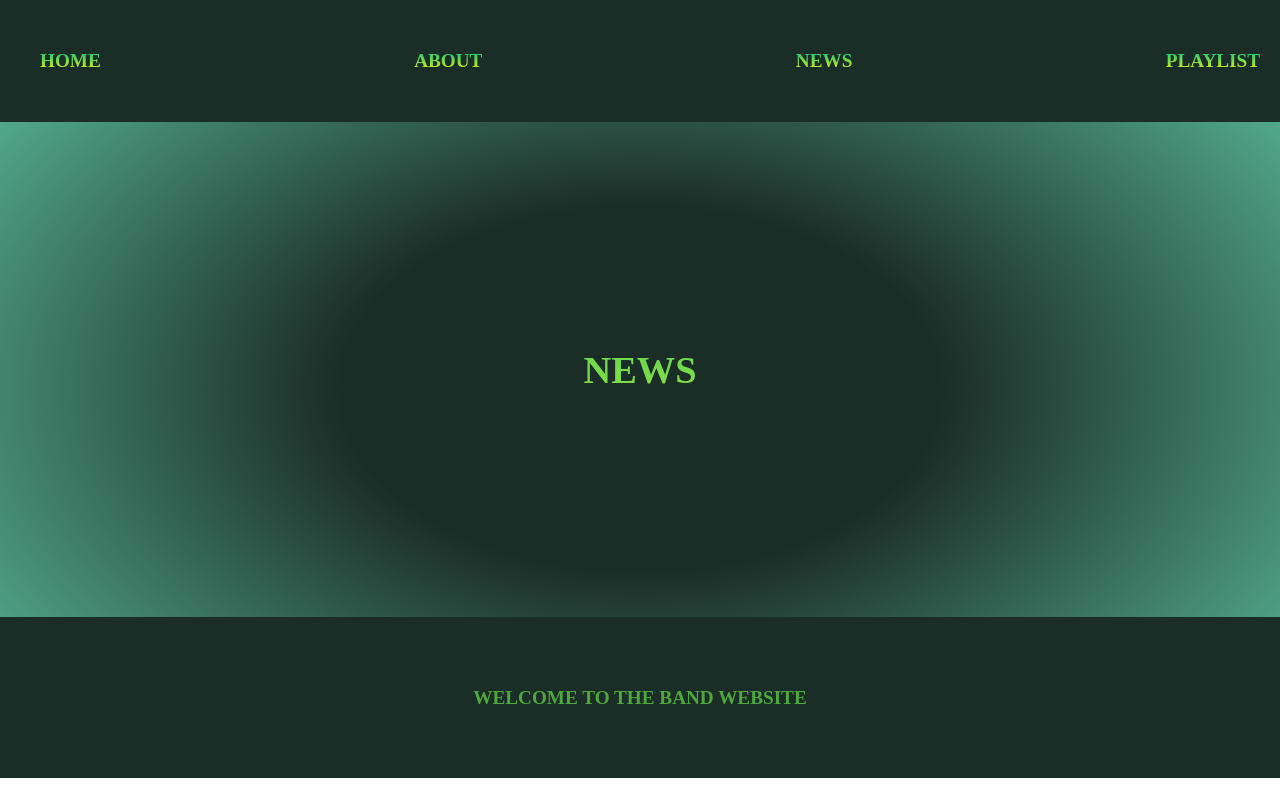
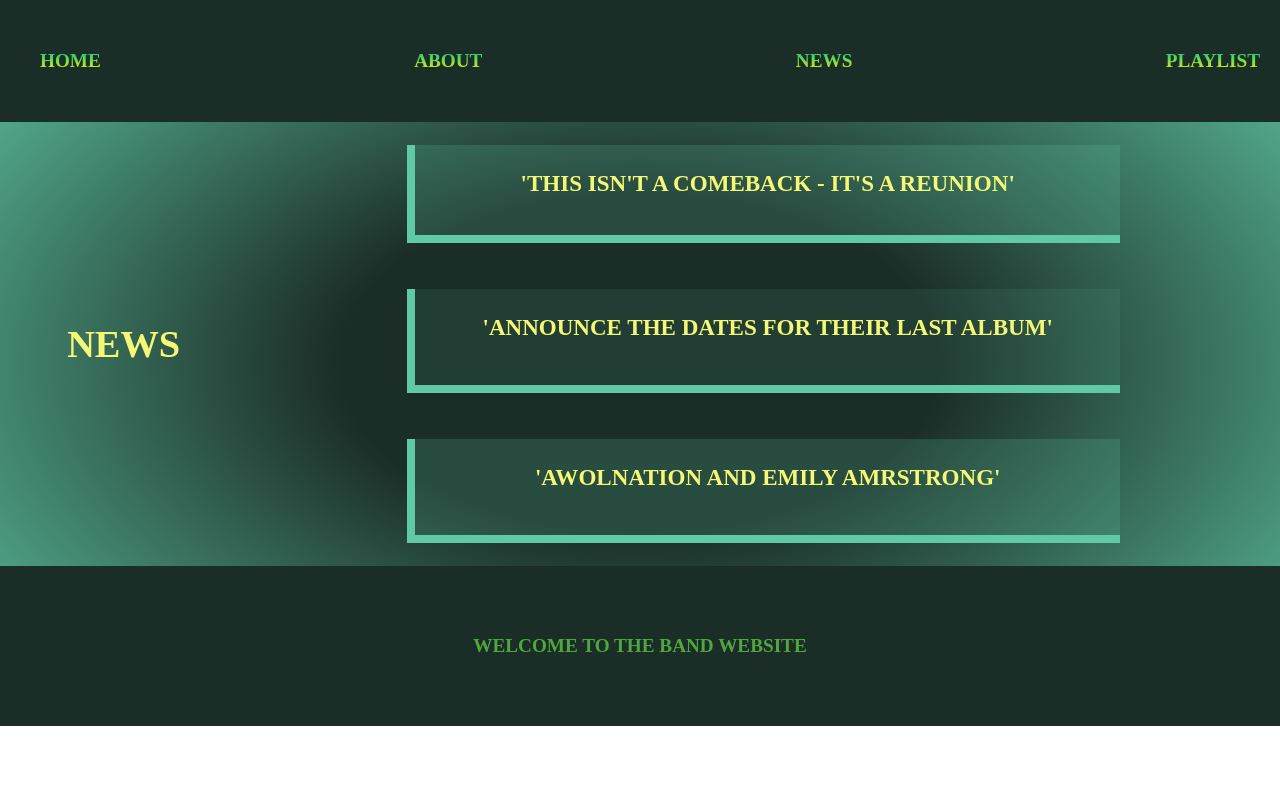
Before and after one commit to Sverde22/Repositorio, an Astro site: page /News in a window 1280 px wide. Built offline with nearby package versions, Linux system fonts and the light colour scheme; Astro itself is replaced by a stand-in of ours.

Commit message:
Many changes added

```diff
--- a/src/pages/News.astro
+++ b/src/pages/News.astro
@@ -16,8 +16,11 @@
 		<li><a href="/News">News</a></li>
 		<li><a href="/Playlist">Playlist</a></li>
 	</ul>
-	<div class="Back">
-	<h1 class="News"><a href="/News/New"> News </a></h1>
+	<div class="Back1">
+	<h1 class="News"> News </h1>
+    <p class="News1"><a href="/News/New">'This isn't a comeback - it's a reunion'</a></p>
+    <p class="News2"><a href="/News/New2">'Announce the dates for their last album'</a></p>
+    <p class="News3"><a href="/News/New3">'Awolnation and Emily Amrstrong'</a></p>
     </div>
 	<footer>
 		<p>Welcome to the Band Website</p>
@@ -25,18 +28,79 @@
 </div>
 <style>
 	.News{
-		background-image:  linear-gradient(rgba(1, 197, 135, 0.984), #ecf00d);
-		background-clip: text;
-		-webkit-text-fill-color: transparent;
-		background-color: rgba(1, 197, 135, 0.984);
+		color: #f5f874;
 		padding-top: 200px;
 	    padding-bottom: 200px;
 	    text-transform: uppercase;
+        grid-row: 1 / 9;
+        grid-column: 1 / 2;
+        margin: 0%;
 	}
-	.Back{
+	.Back1{
 		text-align: center;
 		font-size: larger;
+        display: grid;
 	}
+    .News1{
+        border: 0.5rem,solid,rgb(96, 201, 166);
+        border-top: none;
+        border-right: none;
+        margin-left: 10rem;
+        margin-right: 10rem;
+        grid-row: 1 / 3;
+        grid-column: 2;
+        padding-top: 25px;
+        padding-bottom: 25px;
+        background: rgb(96 201 166 / 20%);
+        text-transform: uppercase;
+        font-size: larger;
+        font-weight: bold;
+    }
+    .News1 a{
+        text-decoration: none;
+        color: #f5f874;
+    }
+    .News2{
+        border: 0.5rem,solid,rgb(96, 201, 166);
+        border-top: none;
+        border-right: none;
+        margin-left: 10rem;
+        margin-right: 10rem;
+        grid-row: 3 / 6;
+        grid-column: 2;
+        padding-top: 25px;
+        padding-bottom: 25px;
+        text-transform: uppercase;
+        color: #f5f874;
+        background: rgb(96 201 166 / 20%);
+        font-size: larger;
+        font-weight: bold;
+        background: rgb(96 201 166 / 10%);
+    }
+    .News2 a{
+        color: #f5f874;
+        text-decoration: none;
+    }
+    .News3{
+        border: 0.5rem,solid,rgb(96, 201, 166);
+        border-top: none;
+        border-right: none;
+        margin-left: 10rem;
+        margin-right: 10rem;
+        grid-row: 6 / 9;
+        grid-column: 2;
+        padding-top: 25px;
+        padding-bottom: 25px;
+        text-transform: uppercase;
+        color: #f5f874;
+        background: rgb(96 201 166 / 20%);
+        font-size: larger;
+        font-weight: bold;
+    }
+    .News3 a{
+        color: #f5f874;
+        text-decoration: none;
+    }
 ul{
 	display: flex;
     justify-content: space-between;
```
Also changed, not shown: src/pages/News/New.md (+0 -25 lines).
